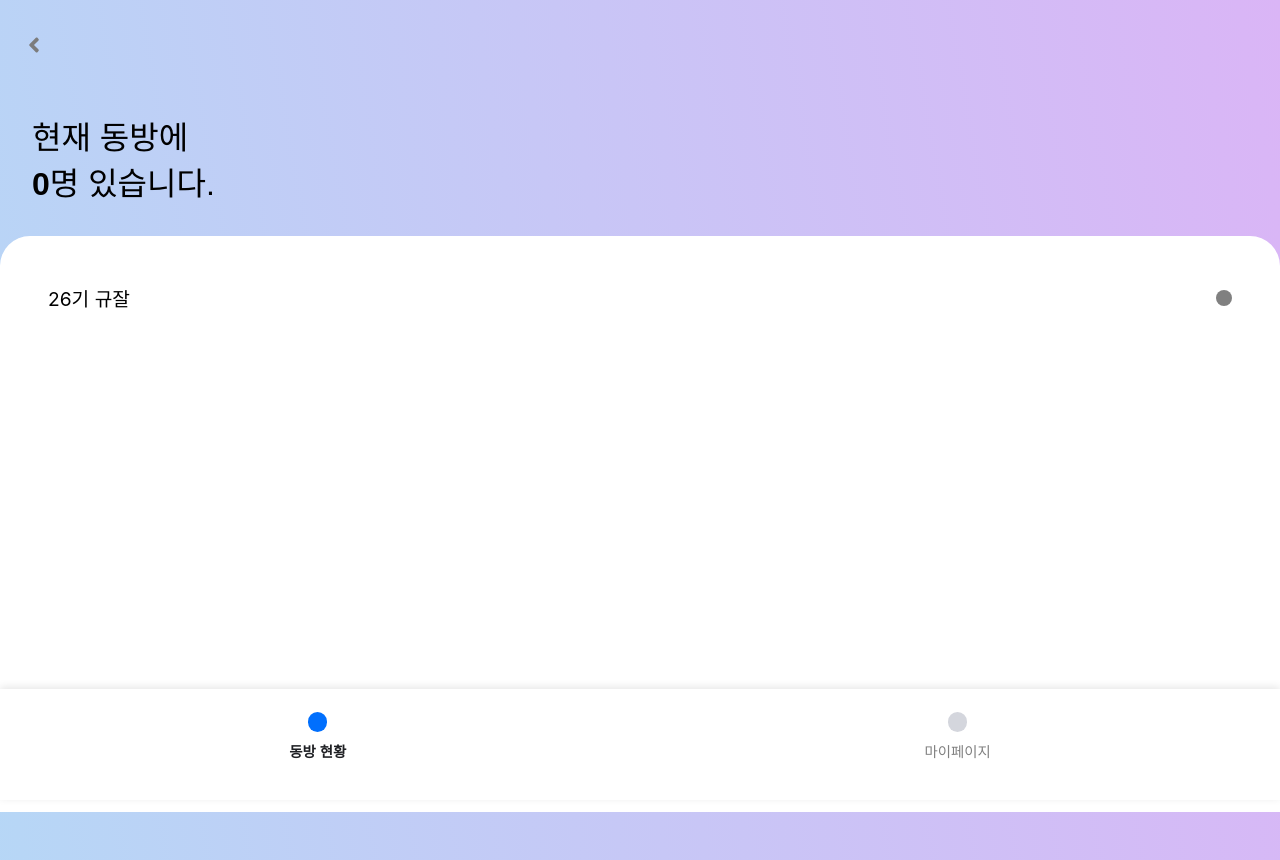
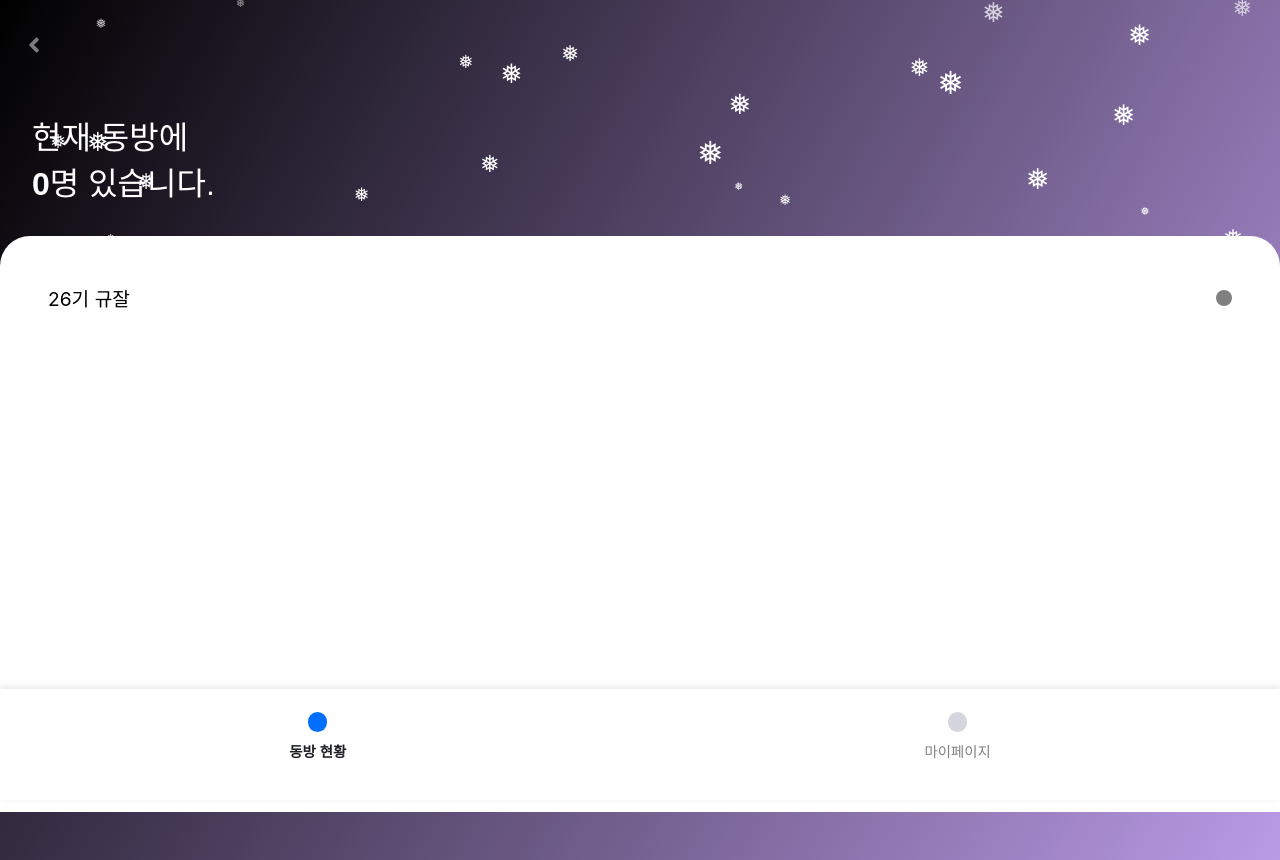
Before and after one commit to JNU-econovation/Whoz-in-FE, a React (Create React App) app: page /main in a window 1280 px wide. Built offline with nearby package versions, Linux system fonts and the light colour scheme.

Commit message:
feat: 메인화면 눈송이 effect 추가

```diff
--- /dev/null
+++ b/src/components/StyledComponents/SnowyEffect.jsx
@@ -0,0 +1,62 @@
+import React from 'react';
+import styled, { keyframes } from 'styled-components';
+
+// 눈송이 떨어지는 애니메이션
+const FallingAnimation = keyframes`
+  0% {
+    transform: translateY(-100%);
+    opacity: 0;
+  }
+  10% {
+    opacity: 1;
+  }
+  100% {
+    transform: translateY(100vh);
+    opacity: 1;
+  }
+`;
+
+// 눈송이 모양 스타일링
+const Snowflake = styled.div`
+  position: absolute;
+  top: -2rem;
+  left: ${({ left }) => left}%;
+  font-size: ${({ size }) => size}rem;
+  opacity: 0;
+  color:white;
+  animation: ${FallingAnimation} ${({ duration }) => duration}s linear infinite;
+  animation-delay: ${({ delay }) => delay}s;
+`;
+
+// 눈송이 컴포넌트 생성 함수
+const generateSnowflakes = (count) => {
+  const snowflakes = [];
+  for (let i = 0; i < count; i++) {
+    const size = Math.random() * 1.5 + 0.5; // 0.5rem ~ 2rem
+    const left = Math.random() * 100; // 0% ~ 100%
+    const duration = Math.random() * 5 + 5; // 5s ~ 10s
+    const delay = Math.random() * 5; // 0s ~ 5s
+    snowflakes.push(
+      <Snowflake
+        key={i}
+        size={size}
+        left={left}
+        duration={duration}
+        delay={delay}
+      >
+        ❅
+      </Snowflake>
+    );
+  }
+  return snowflakes;
+};
+
+const SnowAnimation = ({ count = 50 }) => {
+  return (
+    <>
+      {generateSnowflakes(count)}
+    </>
+  );
+};
+
+export default SnowAnimation;
--- a/src/pages/main.jsx
+++ b/src/pages/main.jsx
@@ -1,8 +1,9 @@
 import React from 'react';
-import ReactDOM from 'react-dom';
+// import ReactDOM from 'react-dom';
 import MemberStatusList from '../components/MemberStatusList';
 import members from '../data/sampleData';
 import styled from 'styled-components';
+import SnowAnimation from '../components/StyledComponents/SnowyEffect';
 // TODO: 멤버 활성 상태 통신 api 구현 및 연결
 
 const Background = styled.div`
@@ -11,7 +12,8 @@ const Background = styled.div`
   left: 0;
   width: 100%;
   height: 150vh;
-  background: linear-gradient(80deg, #b5d8f6 0%, #dab5f6 100%);
+  /*background: linear-gradient(80deg, #b5d8f6 0%, #dab5f6 100%);*/
+  background: linear-gradient(120deg, #000000, #ceabff);
   z-index: -1;
 
 `;
@@ -26,7 +28,7 @@ const UpperMessage = styled.div`
   font-size: 2rem;
   font-family: 'Pretendard', sans-serif;
   font-weight: 400;
-  color: black;
+  color: white;
   text-align: left;
   padding: 2rem ;
   padding-top: 4rem;
@@ -39,7 +41,9 @@ const Main = () => {
 
     return (
       <>
-        <Background />
+        <Background>
+          <SnowAnimation count={50} />
+          </Background>
         <ContentWrapper>
           <UpperMessage>
             현재 동방에
```
